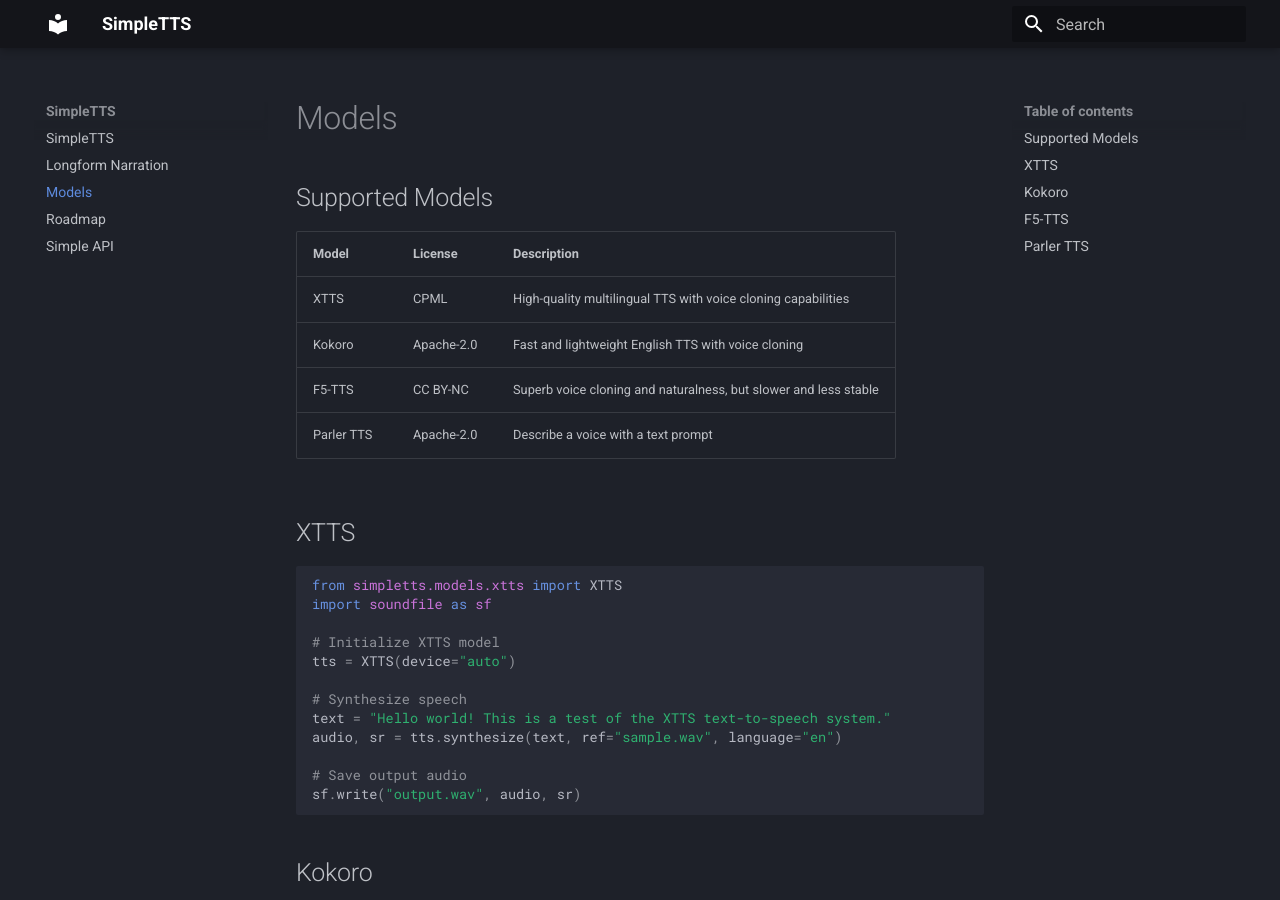
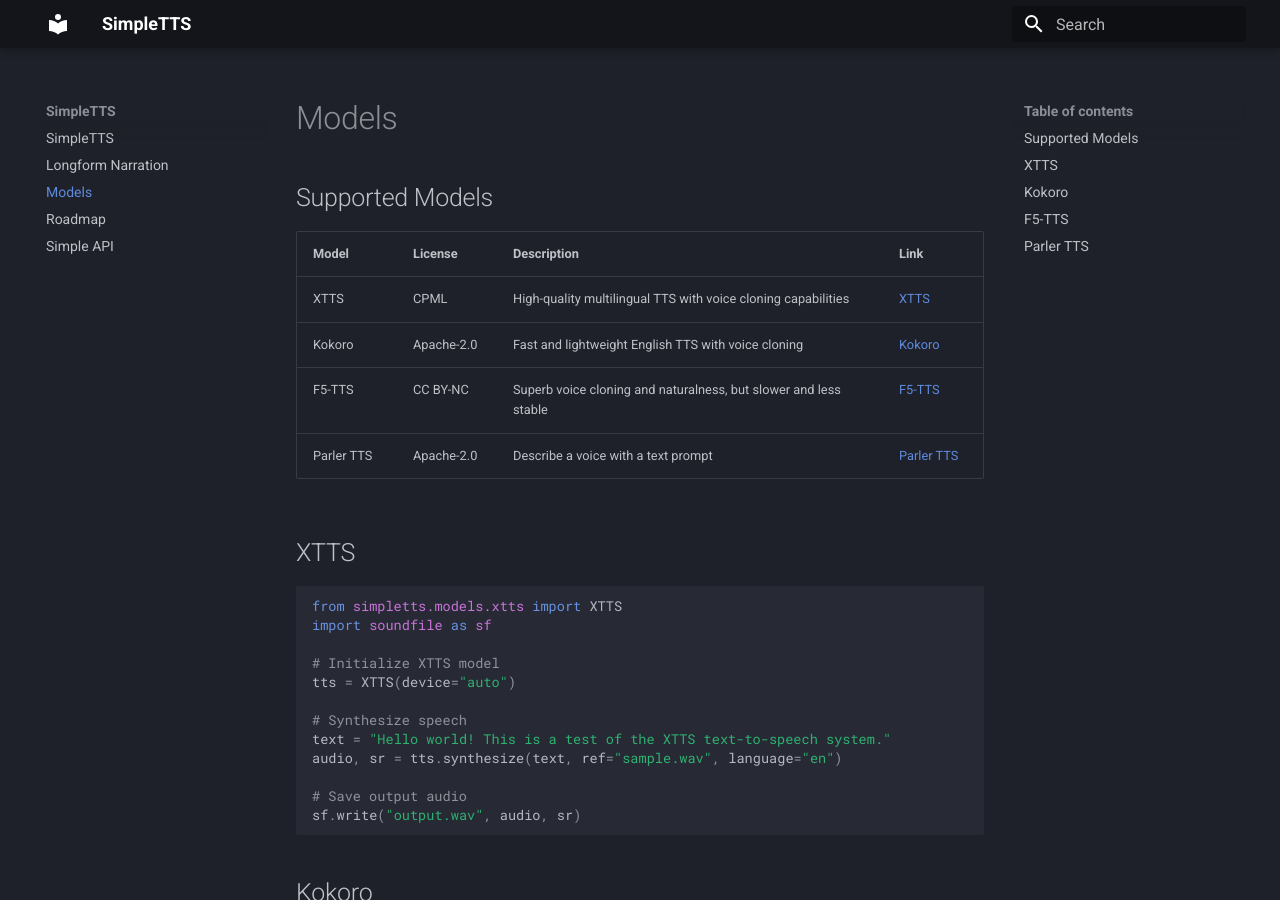
Before and after one commit to fakerybakery/simpletts, an MkDocs documentation site: the page built from docs/models.md, in a window 1280 px wide and 900 px high. Built offline with MkDocs 1.6.1 and Material for MkDocs 9.7.7, drawn with Linux system fonts in a browser that asks for light colours.

Commit message:
Add links to the models

```diff
--- a/docs/models.md
+++ b/docs/models.md
@@ -2,12 +2,12 @@
 
 ## Supported Models
 
-| Model | License | Description |
-|-------|---------|-------------|
-| XTTS | CPML | High-quality multilingual TTS with voice cloning capabilities |
-| Kokoro | Apache-2.0 | Fast and lightweight English TTS with voice cloning |
-| F5-TTS | CC BY-NC | Superb voice cloning and naturalness, but slower and less stable |
-| Parler TTS | Apache-2.0 | Describe a voice with a text prompt |
+| Model | License | Description | Link |
+|-------|---------|-------------|------|
+| XTTS | CPML | High-quality multilingual TTS with voice cloning capabilities | [XTTS](https://github.com/coqui-ai/TTS/blob/dev/docs/source/models/xtts.md) |
+| Kokoro | Apache-2.0 | Fast and lightweight English TTS with voice cloning | [Kokoro](https://huggingface.co/hexgrad/Kokoro-82M) |
+| F5-TTS | CC BY-NC | Superb voice cloning and naturalness, but slower and less stable | [F5-TTS](https://github.com/SWivid/F5-TTS) |
+| Parler TTS | Apache-2.0 | Describe a voice with a text prompt | [Parler TTS](https://github.com/huggingface/parler-tts) |
 
 ## XTTS
 
```
